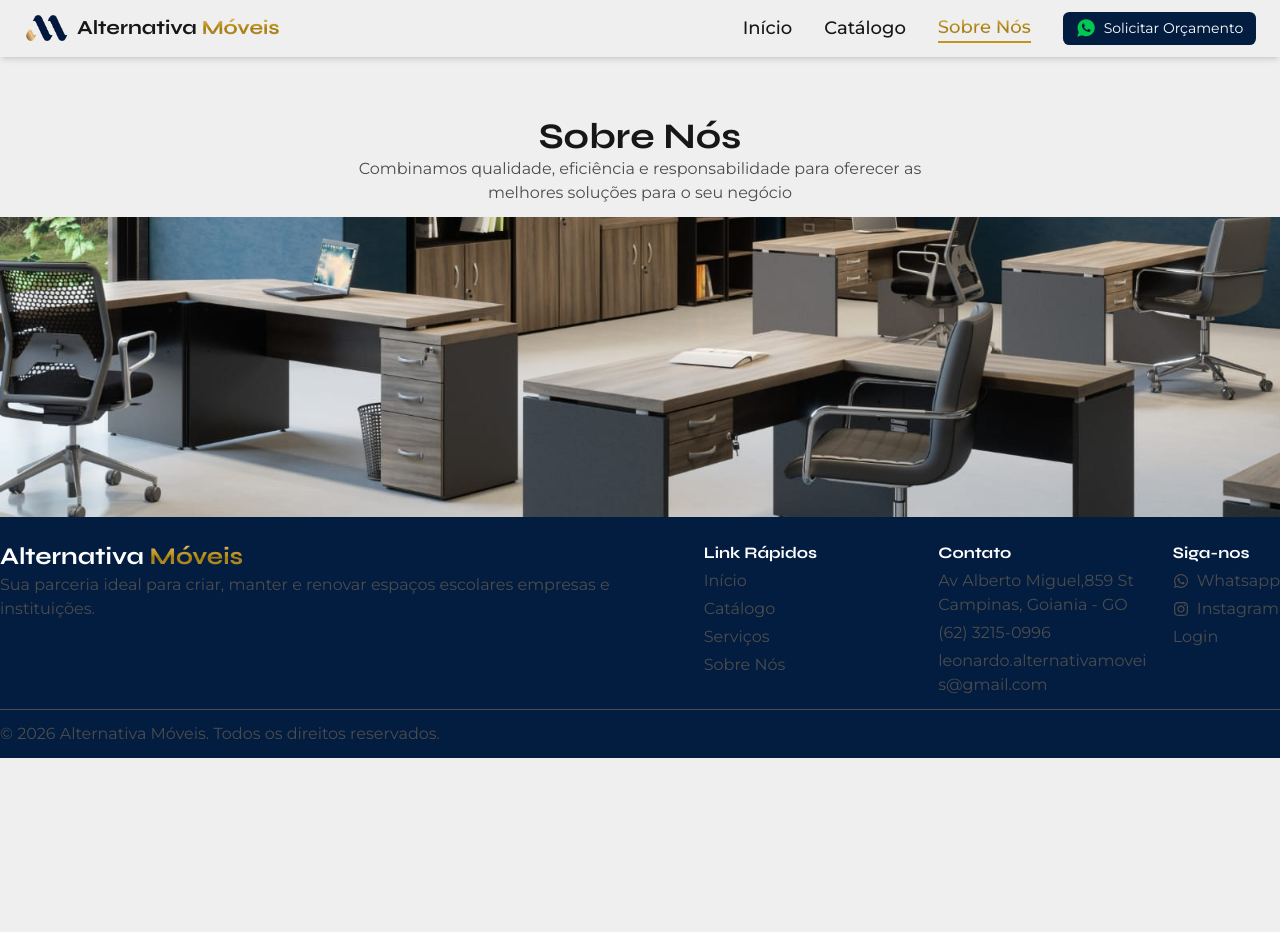
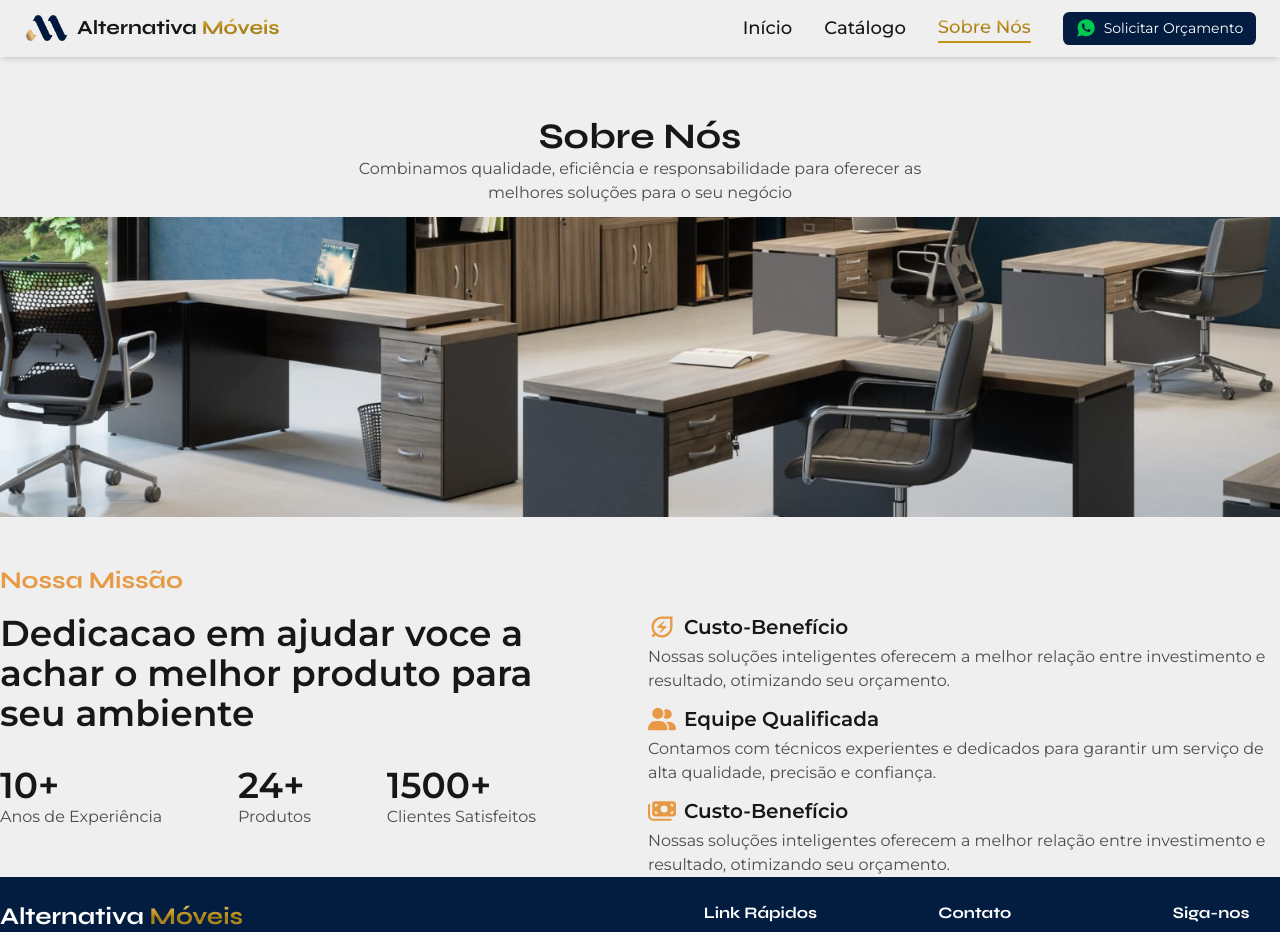
Before and after one commit to Jonatas-01/alternativa-moveis, a Next.js app: page /sobre-nos in a window 1280 px wide. Shown: the top 932 px of the page. Before the commit the page ends 800 px from the top, so only its background shows below. Built offline with nearby package versions, Linux system fonts and the light colour scheme; no server answers.

Commit message:
feat: criação do components NossaMissao

```diff
--- a/app/sobre-nos/page.tsx
+++ b/app/sobre-nos/page.tsx
@@ -1,9 +1,12 @@
 import HeaderSobreNos from "@/components/SobreNos/HeaderSobreNos"
+import NossaMissao from "@/components/SobreNos/NossaMissao"
 
 export default function SobreNos() {
     return (
         <div className="container mx-auto px-3 md:px-0">
             <HeaderSobreNos />
+            <NossaMissao />
         </div>
+
     )
 }
--- /dev/null
+++ b/components/SobreNos/NossaMissao.tsx
@@ -0,0 +1,60 @@
+import { MdOutlineEnergySavingsLeaf } from "react-icons/md";
+import { FaUserGroup, FaMoneyBills } from "react-icons/fa6";
+
+export default function NossaMissao() {
+    return (
+        <div className="mt-12">
+            <h2 className="text-xl md:text-2xl text-[var(--secondary)]">Nossa Missão</h2>
+            <div className="grid grid-cols-1 md:grid-cols-2 gap-4">
+                <div className="mt-4 mr-0 lg:mr-24">
+                    <h4 className="font-semibold text-2xl md:text-4xl">Dedicacao em ajudar voce a achar o melhor produto para seu ambiente</h4>
+                    <div className="mt-4 md:mt-8 flex justify-between gap-3 sm:gap-6">
+                        <div>
+                            <h4 className="text-3xl lg:text-4xl font-semibold">10+</h4>
+                            <p className="text-">Anos de Experiência</p>
+                        </div>
+                        <div>
+                            <h4 className="text-3xl lg:text-4xl font-semibold">24+</h4>
+                            <p className="text-">Produtos</p>
+                        </div>
+                        <div>
+                            <h4 className="text-3xl lg:text-4xl font-semibold">1500+</h4>
+                            <p className="text-">Clientes Satisfeitos</p>
+                        </div>
+                    </div>
+                </div>
+                <div className="mt-4">
+                    <div className="flex flex-col gap-1">
+                        <div>
+                            <h4 className="flex items-center gap-2 text-xl font-semibold">
+                                <MdOutlineEnergySavingsLeaf color="var(--secondary)" size={28}/>
+                                Custo-Benefício
+                            </h4>
+                        </div>
+                        <p>Nossas soluções inteligentes oferecem a melhor relação entre investimento e resultado, otimizando seu orçamento.</p>
+                    </div>
+
+                    <div className="flex flex-col gap-1 mt-3">
+                        <div>
+                            <h4 className="flex items-center gap-2 text-xl font-semibold">
+                                <FaUserGroup color="var(--secondary)" size={28}/>
+                                Equipe Qualificada
+                            </h4>
+                        </div>
+                        <p>Contamos com técnicos experientes e dedicados para garantir um serviço de alta qualidade, precisão e confiança.</p>
+                    </div>
+
+                    <div className="flex flex-col gap-1 mt-3">
+                        <div>
+                            <h4 className="flex items-center gap-2 text-xl font-semibold">
+                                <FaMoneyBills color="var(--secondary)" size={28}/>
+                                Custo-Benefício
+                            </h4>
+                        </div>
+                        <p>Nossas soluções inteligentes oferecem a melhor relação entre investimento e resultado, otimizando seu orçamento.</p>
+                    </div>
+                </div>
+            </div>
+        </div>
+    )
+}
```
